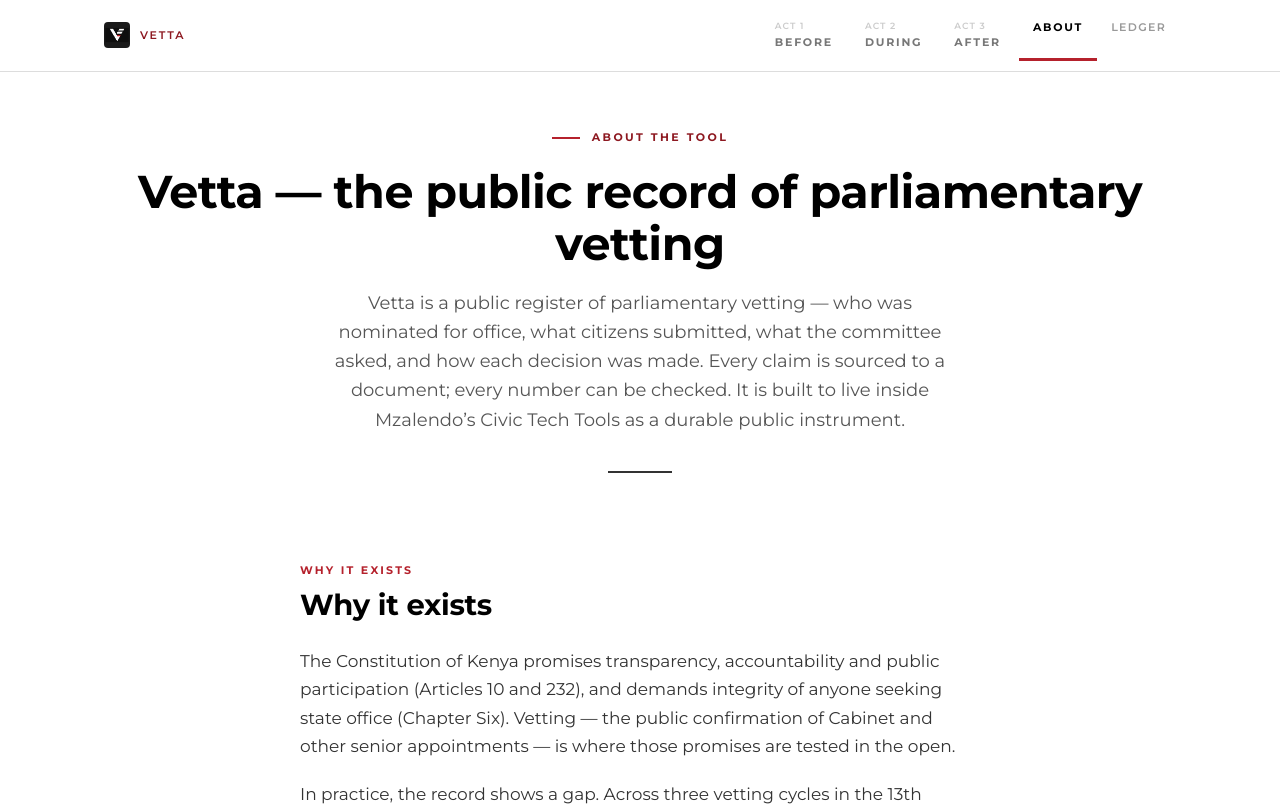
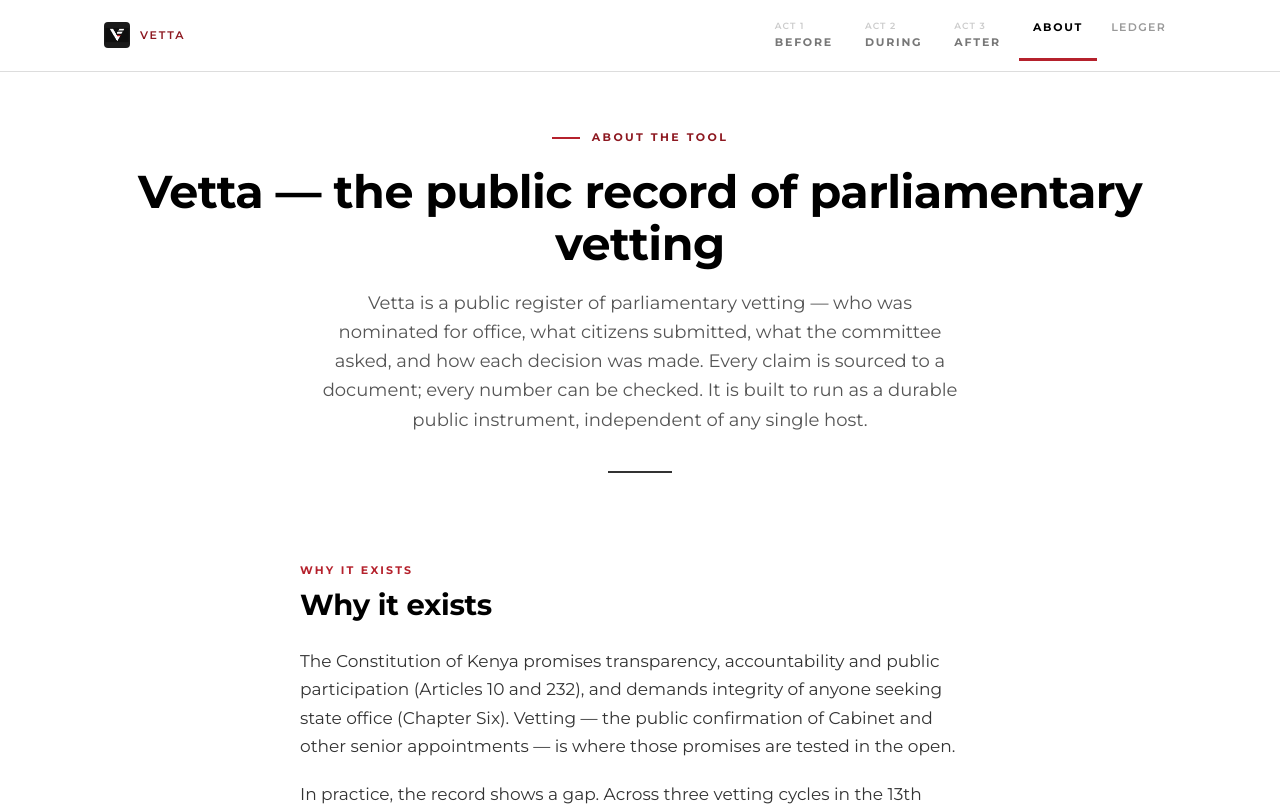
Before and after one commit to Jimmy-Hernandez/vetting-loop, a React (Vite) app in the folder app/: page /#/ in a window 1280 px wide. Shown: the top 806 px of the page. Built offline with nearby package versions, Linux system fonts and the light colour scheme.

Commit message:
about: drop Mzalendo/Civic-Tech-Tools placement copy (standalone product); ledger h1 red per Terry's page (owner direction)

```diff
--- a/app/src/views/About.tsx
+++ b/app/src/views/About.tsx
@@ -11,8 +11,7 @@ export default function About() {
         <p className="standfirst">
           Vetta is a public register of parliamentary vetting — who was nominated for office, what citizens
           submitted, what the committee asked, and how each decision was made. Every claim is sourced to a
-          document; every number can be checked. It is built to live inside Mzalendo&rsquo;s Civic Tech Tools as a
-          durable public instrument.
+          document; every number can be checked. It is built to run as a durable public instrument, independent of any single host.
         </p>
         <div className="close" aria-hidden="true"></div>
       </header>
@@ -215,7 +214,7 @@ export default function About() {
         <figure className="hansard" style={{ margin: 0 }}>
           <blockquote>Vetta exists so that when the record matters, someone has already kept it.</blockquote>
           <div className="thin-rule" aria-hidden="true"></div>
-          <figcaption className="source">Vetta · a Civic Tech Tools prototype</figcaption>
+          <figcaption className="source">Vetta · a public-record prototype</figcaption>
         </figure>
       </section>
     <section className="sec">
--- a/app/src/views/Ledger.tsx
+++ b/app/src/views/Ledger.tsx
@@ -113,7 +113,7 @@ export default function Ledger() {
     <main className="doc">
       <header className="masthead">
         <p className="kicker"><span className="rule"></span>13th Parliament · Kenya</p>
-        <h1>
+        <h1 style={{ color: 'var(--red)' }}>
           {assertPositive(nPeople, 'people')} nominations.{' '}
           {houseRejections === 1 ? 'One rejection.' : <>{houseRejections} rejections.</>}
         </h1>
```
